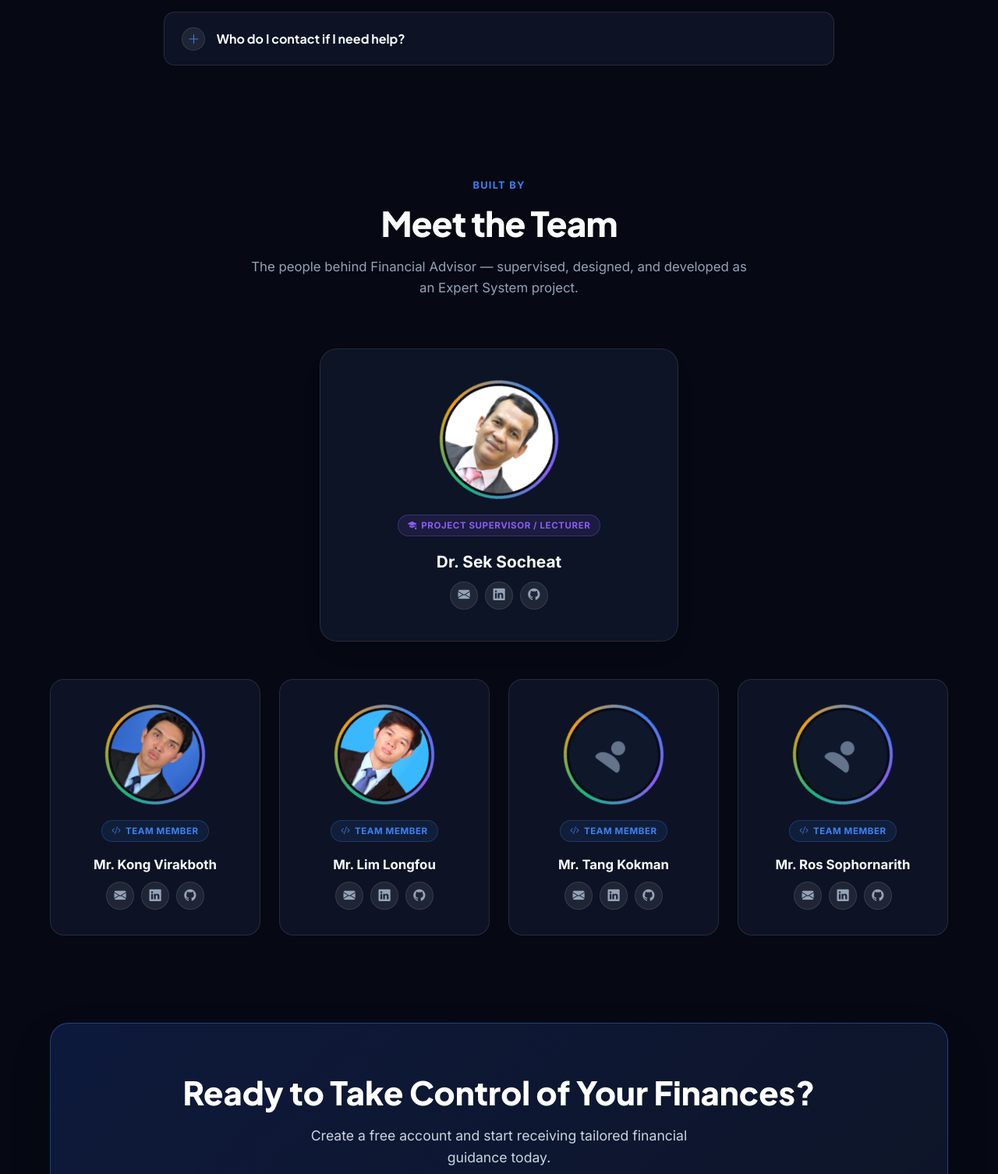
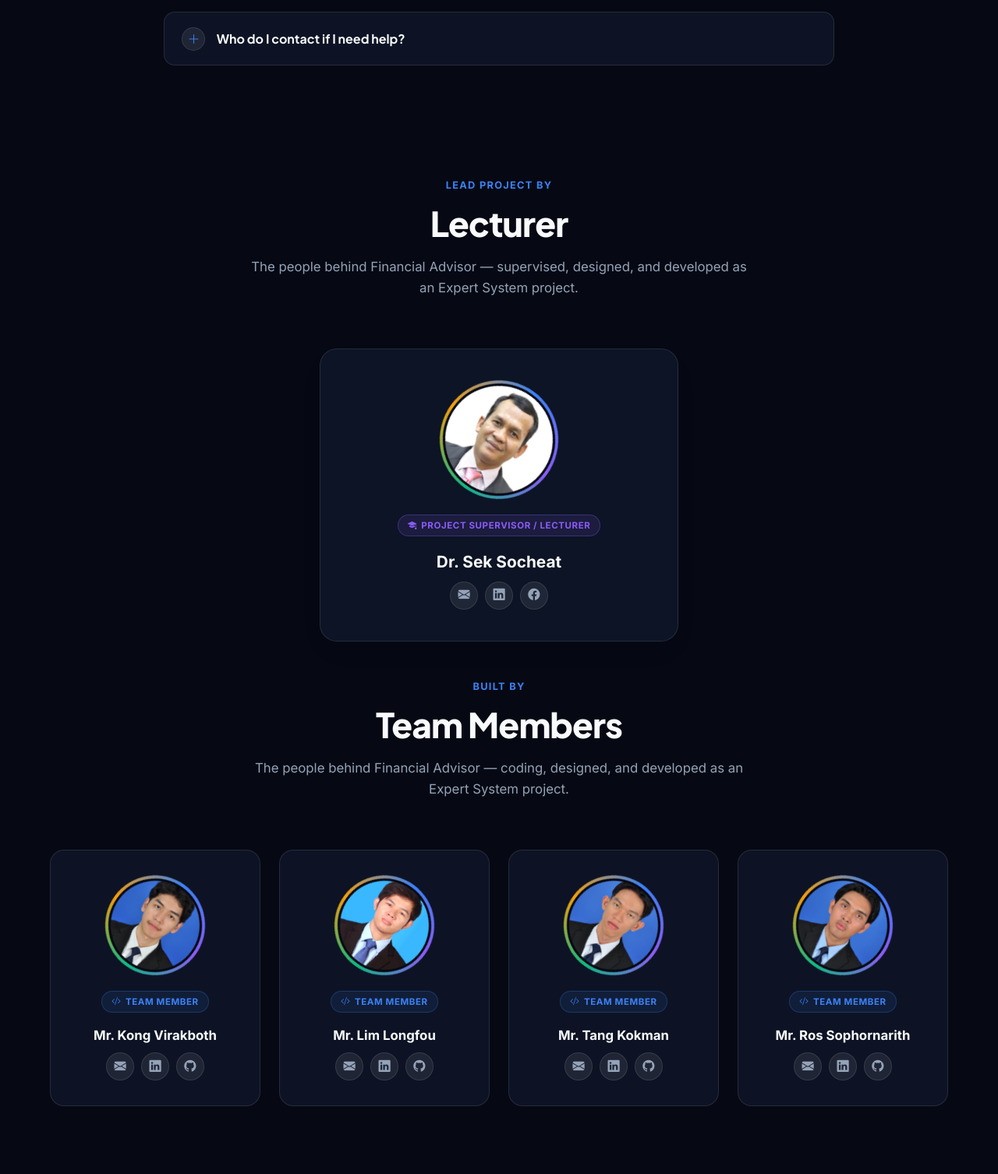
Before and after one commit to LlightBoth/Financial_Advisor, a Flask app: page /about in a window 1280 px wide. Shown: the part 2824-4330 px from the top of the page at 78% size. Run offline with Flask 3, Linux system fonts and the light colour scheme.

Commit message:
wip: update about setup by link all images & social media lecturer and members

```diff
--- a/app/templates/about.html
+++ b/app/templates/about.html
@@ -332,8 +332,8 @@
     <!-- Team Section -->
     <section class="about-section" id="team">
         <div class="section-header">
-            <div class="section-tag">Built By</div>
-            <h2 class="section-title reveal-item">Meet the Team</h2>
+            <div class="section-tag">Lead Project By</div>
+            <h2 class="section-title reveal-item">Lecturer</h2>
             <p class="section-subtitle reveal-item">The people behind Financial Advisor — supervised, designed, and developed as an Expert System project.</p>
         </div>
 
@@ -347,10 +347,16 @@
             <span class="team-role-pill lead"><i class="bi bi-mortarboard-fill"></i> Project Supervisor / Lecturer</span>
             <div class="team-name">Dr. Sek Socheat</div>
             <div class="team-social-row">
-                <a href="#" class="team-social-btn" aria-label="Email" title="Email"><i class="bi bi-envelope-fill"></i></a>
-                <a href="#" class="team-social-btn" aria-label="LinkedIn" title="LinkedIn"><i class="bi bi-linkedin"></i></a>
-                <a href="#" class="team-social-btn" aria-label="GitHub" title="GitHub"><i class="bi bi-github"></i></a>
+                <a href="https://mail.google.com/mail/?view=cm&fs=1&to=socheat.sek@gmail.com" class="team-social-btn" aria-label="Email" title="Email"><i class="bi bi-envelope-fill"></i></a>
+                <a href="https://kh.linkedin.com/in/socheat-sek-00077970" class="team-social-btn" aria-label="LinkedIn" title="LinkedIn"><i class="bi bi-linkedin"></i></a>
+                <a href="https://web.facebook.com/MrSekSocheat/?_rdc=1&_rdr" class="team-social-btn" aria-label="Facebook" title="Facebook"><i class="bi bi-facebook"></i></a>
             </div>
+        </div>
+
+        <div class="section-header">
+            <div class="section-tag">Built By</div>
+            <h2 class="section-title reveal-item">Team Members</h2>
+            <p class="section-subtitle reveal-item">The people behind Financial Advisor — coding, designed, and developed as an Expert System project.</p>
         </div>
 
         <!-- Members -->
@@ -358,15 +364,15 @@
             <div class="team-card reveal-item">
                 <div class="avatar-ring">
                     <div class="avatar-ring-inner">
-                        <img src="{{ url_for('static', filename='images/team/member-kong-virakboth.jpg') }}" alt="Mr. Kong Virakboth">
+                        <img src="{{ url_for('static', filename='images/team/both.jpg') }}" alt="Mr. Kong Virakboth">
                     </div>
                 </div>
                 <span class="team-role-pill"><i class="bi bi-code-slash"></i> Team Member</span>
                 <div class="team-name">Mr. Kong Virakboth</div>
                 <div class="team-social-row">
-                    <a href="#" class="team-social-btn" aria-label="Email" title="Email"><i class="bi bi-envelope-fill"></i></a>
+                    <a href="https://mail.google.com/mail/?view=cm&fs=1&to=k.virakboth639@gmail.com" class="team-social-btn" aria-label="Email" title="Email"><i class="bi bi-envelope-fill"></i></a>
                     <a href="#" class="team-social-btn" aria-label="LinkedIn" title="LinkedIn"><i class="bi bi-linkedin"></i></a>
-                    <a href="#" class="team-social-btn" aria-label="GitHub" title="GitHub"><i class="bi bi-github"></i></a>
+                    <a href="https://github.com/LlightBoth" class="team-social-btn" aria-label="GitHub" title="GitHub"><i class="bi bi-github"></i></a>
                 </div>
             </div>
 
@@ -379,31 +385,31 @@
                 <span class="team-role-pill"><i class="bi bi-code-slash"></i> Team Member</span>
                 <div class="team-name">Mr. Lim Longfou</div>
                 <div class="team-social-row">
-                    <a href="#" class="team-social-btn" aria-label="Email" title="Email"><i class="bi bi-envelope-fill"></i></a>
-                    <a href="#" class="team-social-btn" aria-label="LinkedIn" title="LinkedIn"><i class="bi bi-linkedin"></i></a>
-                    <a href="#" class="team-social-btn" aria-label="GitHub" title="GitHub"><i class="bi bi-github"></i></a>
+                    <a href="https://mail.google.com/mail/?view=cm&fs=1&to=foufou9172@gmail.com" class="team-social-btn" aria-label="Email" title="Email"><i class="bi bi-envelope-fill"></i></a>
+                    <a href="https://kh.linkedin.com/in/lim-longfou-398475355" class="team-social-btn" aria-label="LinkedIn" title="LinkedIn"><i class="bi bi-linkedin"></i></a>
+                    <a href="https://github.com/nunorton22-2026" class="team-social-btn" aria-label="GitHub" title="GitHub"><i class="bi bi-github"></i></a>
                 </div>
             </div>
 
             <div class="team-card reveal-item">
                 <div class="avatar-ring">
                     <div class="avatar-ring-inner">
-                        <i class="bi bi-person-fill avatar-placeholder-icon"></i>
+                        <img src="{{ url_for('static', filename='images/team/Kokman.jpg') }}" alt="Mr. Lim Longfou">
                     </div>
                 </div>
                 <span class="team-role-pill"><i class="bi bi-code-slash"></i> Team Member</span>
                 <div class="team-name">Mr. Tang Kokman</div>
                 <div class="team-social-row">
-                    <a href="#" class="team-social-btn" aria-label="Email" title="Email"><i class="bi bi-envelope-fill"></i></a>
+                    <a href="https://mail.google.com/mail/?view=cm&fs=1&to=kokman078@gmail.com" class="team-social-btn" aria-label="Email" title="Email"><i class="bi bi-envelope-fill"></i></a>
                     <a href="#" class="team-social-btn" aria-label="LinkedIn" title="LinkedIn"><i class="bi bi-linkedin"></i></a>
-                    <a href="#" class="team-social-btn" aria-label="GitHub" title="GitHub"><i class="bi bi-github"></i></a>
+                    <a href="https://github.com/kokman092" class="team-social-btn" aria-label="GitHub" title="GitHub"><i class="bi bi-github"></i></a>
                 </div>
             </div>
 
             <div class="team-card reveal-item">
                 <div class="avatar-ring">
                     <div class="avatar-ring-inner">
-                        <i class="bi bi-person-fill avatar-placeholder-icon"></i>
+                        <img src="{{ url_for('static', filename='images/team/rith.jpg') }}" alt="Mr. Lim Longfou">
                     </div>
                 </div>
                 <span class="team-role-pill"><i class="bi bi-code-slash"></i> Team Member</span>
```
Also changed, not shown: app/static/images/team/Kokman.jpg (added), app/static/images/team/both.jpg (added), app/static/images/team/rith.jpg (renamed from app/static/images/team/member-kong-virakboth.jpg), instance/financial.db.
